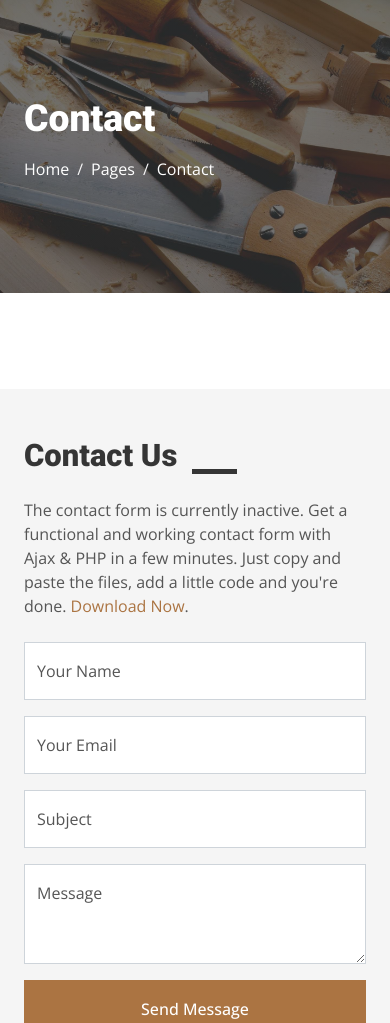
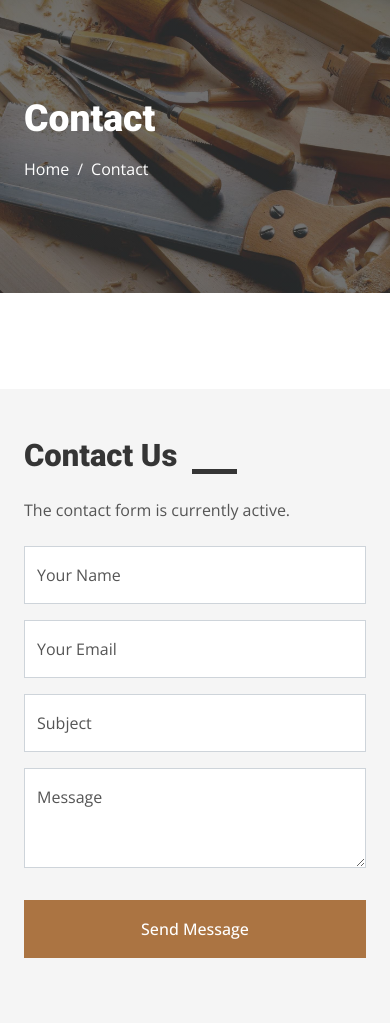
Before and after one commit to hesam-sa/Woody, a Django app: page /contact in a window 390 px wide. Shown: the part 149-1172 px from the top of the page. Run offline with Django 5.2, Linux system fonts and the light colour scheme; some libraries are stand-ins or nearby versions; grey boxes are pictures that could not be loaded.

Commit message:
8/30/2024 17:37

```diff
--- a/templates/accounts/profile.html
+++ b/templates/accounts/profile.html
@@ -83,7 +83,7 @@
                         </div>
 
 
-                        <form action="{% url 'accounts:profile' user_id=1 %}" method="post" enctype='multipart/form-data'>
+                        <form action="{% url 'accounts:profile' user_id=user.id %}" method="post" enctype='multipart/form-data'>
                             {% csrf_token %}
                             <p class="mb-4"></a>avatar:</p>
                             <input type="file" name="avatar" alt="users/un-user.jpg" title="chose an avatar"/>
--- a/templates/website/contact.html
+++ b/templates/website/contact.html
@@ -14,9 +14,9 @@
             <h1 class="display-3 text-white mb-3 animated slideInDown">Contact</h1>
             <nav aria-label="breadcrumb animated slideInDown">
                 <ol class="breadcrumb">
-                    <li class="breadcrumb-item"><a class="text-white" href="#">Home</a></li>
-                    <li class="breadcrumb-item"><a class="text-white" href="#">Pages</a></li>
-                    <li class="breadcrumb-item text-white active" aria-current="page">Contact</li>
+                    <li class="breadcrumb-item"><a class="text-white" href="{% url 'website:home' %}">Home</a></li>
+
+                    <li class="breadcrumb-item text-white active" aria-current="{% url 'website:contact' %}">Contact</li>
                 </ol>
             </nav>
         </div>
@@ -33,35 +33,57 @@
                         <div class="section-title text-start">
                             <h1 class="display-5 mb-4">Contact Us</h1>
                         </div>
-                        <p class="mb-4">The contact form is currently inactive. Get a functional and working contact
-                            form with Ajax & PHP in a few minutes. Just copy and paste the files, add a little code and
-                            you're done. <a href="https://htmlcodex.com/contact-form">Download Now</a>.</p>
-                        <form>
+                        <p class="mb-4">The contact form is currently active.</p>
+                        <form action="{% url 'website:contact' %}" method="post">
+                            {% csrf_token %}
                             <div class="row g-3">
+                                {% if user.is_authenticated %}
+                                <input type="hidden" name="name" value={{user.username}}>
+                                <input type="hidden" name="email" value={{user.email}}>
                                 <div class="col-md-6">
                                     <div class="form-floating">
-                                        <input type="text" class="form-control" id="name" placeholder="Your Name">
+                                        <p class="text-primary fw-medium mb-2">username:</p>
+                                        <h5 class="lh-base mb-0">{{user.username}}</a>
+                                    </div>
+                                </div>
+                                <div class="col-md-6">
+                                    <div class="form-floating">
+                                        <p class="text-primary fw-medium mb-2">email:</p>
+                                        <h5 class="lh-base mb-0">{{user.email}}</a>
+                                    </div>
+                                </div>
+
+
+                                {% else %}
+                                <div class="col-md-6">
+                                    <div class="form-floating">
+                                        <input type="text" class="form-control" id="name" name="name" placeholder="Your Name">
                                         <label for="name">Your Name</label>
                                     </div>
                                 </div>
                                 <div class="col-md-6">
                                     <div class="form-floating">
-                                        <input type="email" class="form-control" id="email" placeholder="Your Email">
+                                        <input type="email" class="form-control" id="email" placeholder="Your Email" name="email">
                                         <label for="email">Your Email</label>
                                     </div>
                                 </div>
+                                {% endif %}
+
                                 <div class="col-12">
                                     <div class="form-floating">
-                                        <input type="text" class="form-control" id="subject" placeholder="Subject">
+                                        <input type="text" class="form-control" id="subject" placeholder="Subject" name="subject">
                                         <label for="subject">Subject</label>
                                     </div>
                                 </div>
                                 <div class="col-12">
                                     <div class="form-floating">
-                                        <textarea class="form-control" placeholder="Leave a message here" id="message"
+                                        <textarea class="form-control" placeholder="Leave a message here" name="message" id="message"
                                             style="height: 100px"></textarea>
                                         <label for="message">Message</label>
                                     </div>
+                                </div>
+                                <div class="col-md-6">
+                                {{ form.captcha }}
                                 </div>
                                 <div class="col-12">
                                     <button class="btn btn-primary w-100 py-3" type="submit">Send Message</button>
--- a/website/admin.py
+++ b/website/admin.py
@@ -5,9 +5,9 @@
 
 class ContactAdmin(admin.ModelAdmin):
     date_hierarchy = 'created_date'
-    list_display = ['username','email','subject','created_date','updated_date']
+    list_display = ['name','email','subject','created_date','updated_date']
     list_filter = ('email',)
-    search_fields = ('name','meesage','lastname','username')
+    search_fields = ('name','meesage','lastname')
 
 admin.site.register(Contact,ContactAdmin)
 admin.site.register(NewsLetter)
--- a/website/forms.py
+++ b/website/forms.py
@@ -1,8 +1,17 @@
 from django import forms
-from .models import NewsLetter
+from .models import NewsLetter,Contact
+from captcha.fields import CaptchaField
 
 class NewsLetterForm(forms.ModelForm):
 
     class Meta:
         model = NewsLetter
         fields = "__all__"
+
+class ContactForm(forms.ModelForm):
+
+    captcha = CaptchaField()
+
+    class Meta:
+        model = Contact
+        fields = '__all__'
--- a/website/models.py
+++ b/website/models.py
@@ -3,8 +3,6 @@
 # Create your models here.
 class Contact(models.Model):
     name = models.CharField(max_length=255)
-    lastname = models.CharField(max_length=255)
-    username = models.CharField(max_length=255)
     email = models.EmailField()
     subject = models.CharField(max_length=255)
     message = models.TextField()
@@ -15,7 +13,7 @@
         ordering = ['created_date']
 
     def __str__(self):
-        return self.username
+        return self.name
 
 class NewsLetter(models.Model):
     Email = models.EmailField()
--- a/website/views.py
+++ b/website/views.py
@@ -2,13 +2,22 @@
 from .forms import NewsLetterForm
 from django.http import HttpResponseRedirect
 from django.contrib import messages
+from .forms import ContactForm
 
 # Create your views here.
 def index_view(request):
     return render(request,'website/index.html')
 
 def contact_view(request):
-    return render(request,'website/contact.html')
+    if request.method == 'POST':
+        form = ContactForm(request.POST)
+        if form.is_valid():
+            form.save()
+            messages.add_message(request,messages.SUCCESS,"Your Message Submitted Successfully")
+        else:
+            messages.add_message(request,messages.ERROR,"Your Message Not Submitted")
+    form = ContactForm()
+    return render(request,'website/contact.html',{'form':form})
 
 def about_view(request):
     return render(request,'website/about.html')
--- a/woodysite/settings.py
+++ b/woodysite/settings.py
@@ -148,6 +148,6 @@
 EMAIL_HOST_PASSWORD = 'fnus kfdp twvr mmbe'
 
 #captcha Configuration
-CAPTCHA_FONT_SIZE = 52
+CAPTCHA_FONT_SIZE = 62
 CAPTCHA_CHALLENGE_FUNCT = 'captcha.helpers.math_challenge'
 CAPTCHA_LETTER_ROTATION = (-5,5)
```
Also changed, not shown: blog/templatetags/blog_tags.py (+8 -0 lines), templates/website/index.html (+1 -7 lines), templates/website/testimonial.html (+15 -15 lines), media/users/team-2.jpg (added), media/users/testimonial-2_VyDbBja.jpg (added), media/users/testimonial-3.jpg (added), templates/blog/newpost.html (line endings or trailing spaces), website/migrations/0003_remove_contact_lastname_remove_contact_username.py (added).
